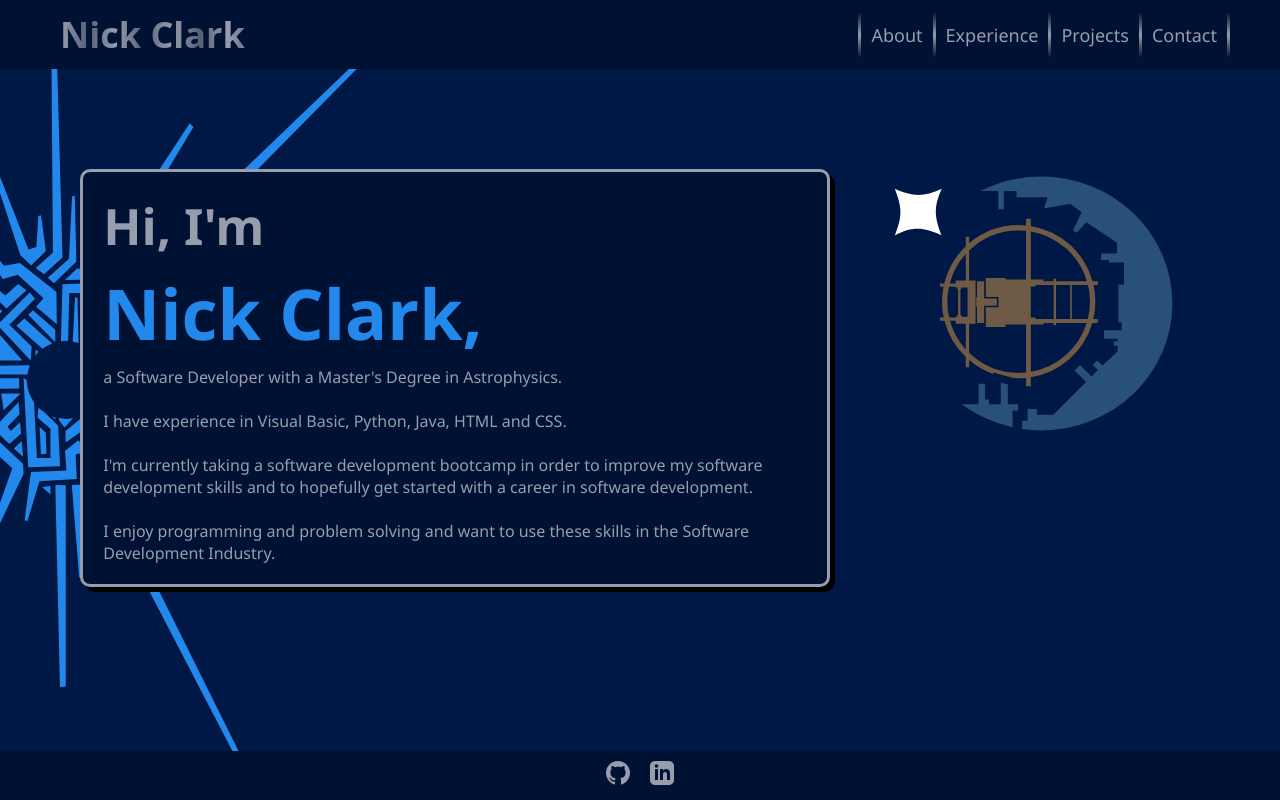
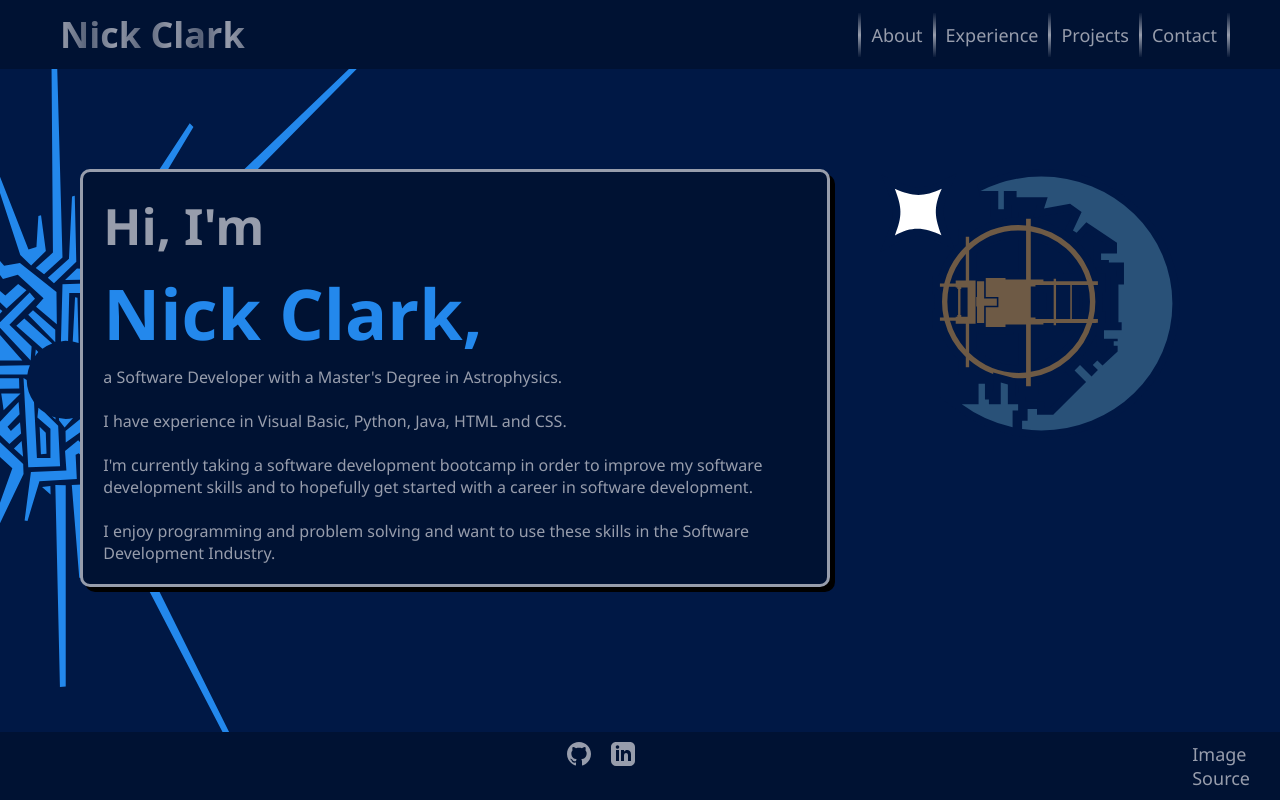
Before and after one commit to Yotin1/Portfolio, a plain HTML site: page index.html in a window 1280 px wide. Drawn offline with Linux system fonts and the light colour scheme.

Commit message:
added image source link

```diff
--- a/index.html
+++ b/index.html
@@ -40,6 +40,7 @@
       <a href="https://github.com/Yotin1"><svg xmlns="http://www.w3.org/2000/svg" width="24" height="24" viewBox="0 0 24 24"><path d="M12 0c-6.626 0-12 5.373-12 12 0 5.302 3.438 9.8 8.207 11.387.599.111.793-.261.793-.577v-2.234c-3.338.726-4.033-1.416-4.033-1.416-.546-1.387-1.333-1.756-1.333-1.756-1.089-.745.083-.729.083-.729 1.205.084 1.839 1.237 1.839 1.237 1.07 1.834 2.807 1.304 3.492.997.107-.775.418-1.305.762-1.604-2.665-.305-5.467-1.334-5.467-5.931 0-1.311.469-2.381 1.236-3.221-.124-.303-.535-1.524.117-3.176 0 0 1.008-.322 3.301 1.23.957-.266 1.983-.399 3.003-.404 1.02.005 2.047.138 3.006.404 2.291-1.552 3.297-1.23 3.297-1.23.653 1.653.242 2.874.118 3.176.77.84 1.235 1.911 1.235 3.221 0 4.609-2.807 5.624-5.479 5.921.43.372.823 1.102.823 2.222v3.293c0 .319.192.694.801.576 4.765-1.589 8.199-6.086 8.199-11.386 0-6.627-5.373-12-12-12z"/></svg></a>
       <a href="https://www.linkedin.com/in/nicholas-clark-1748b4246/"><svg xmlns="http://www.w3.org/2000/svg" width="24" height="24" viewBox="0 0 24 24"><path d="M19 0h-14c-2.761 0-5 2.239-5 5v14c0 2.761 2.239 5 5 5h14c2.762 0 5-2.239 5-5v-14c0-2.761-2.238-5-5-5zm-11 19h-3v-11h3v11zm-1.5-12.268c-.966 0-1.75-.79-1.75-1.764s.784-1.764 1.75-1.764 1.75.79 1.75 1.764-.783 1.764-1.75 1.764zm13.5 12.268h-3v-5.604c0-3.368-4-3.113-4 0v5.604h-3v-11h3v1.765c1.396-2.586 7-2.777 7 2.476v6.759z"/></svg></a>
     </nav>
+    <a href="https://github.com/RiosDeterioratingMentalHealth/OuterWildsPlanetIcons" id="image-source">Image Source</a>
   </footer>
 </body>
 </html>
```
